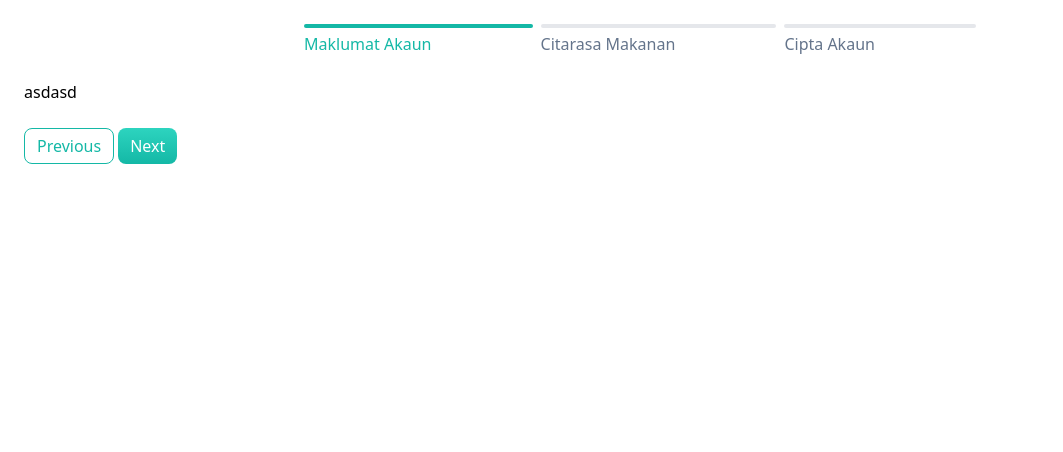
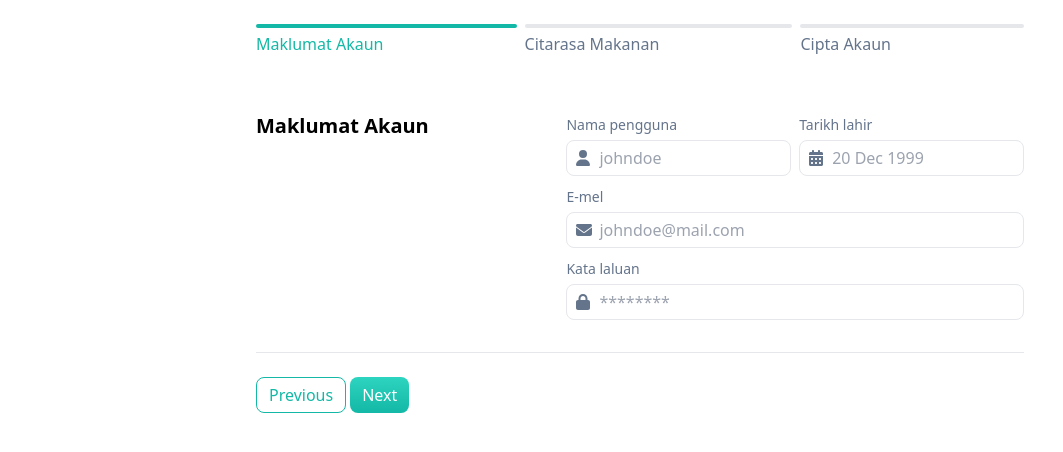
Before and after one commit to rulkimi/dapur-ai, a Vue app in the folder client/: page /signup in a window 1280 px wide. Shown: the top 452 px of the page, without its empty margins (0-1063 px from the left). Built offline with nearby package versions, Linux system fonts and the light colour scheme.

Commit message:
add account information

```diff
--- a/client/src/components/form-input.vue
+++ b/client/src/components/form-input.vue
@@ -29,7 +29,7 @@ const handleInput = (event: Event) => {
 
 <template>
   <div class="space-y-1">
-    <label :for="id" class="text-slate-500">{{ label }}</label>
+    <label :for="id" class="text-slate-500 text-sm">{{ label }}</label>
     <div class="relative">
       <input
         :id="id"
--- /dev/null
+++ b/client/src/components/signup/account-information.vue
@@ -0,0 +1,52 @@
+<script setup lang="ts">
+import FormInput from '../form-input.vue';
+import { ref } from 'vue';
+
+const username = ref<string>('')
+const birthDate = ref<string>('')
+const email = ref<string>('')
+const password = ref<string>('')
+</script>
+
+<template>
+  <div class="grid grid-cols-5 gap-2 border-b py-8">
+    <div class="col-span-2 font-semibold text-xl">Maklumat Akaun</div>
+    <div class="col-span-3 space-y-2">
+      <div class="flex gap-2">
+        <FormInput
+          class="flex-grow"
+          v-model="username"
+          id="username"
+          label="Nama pengguna"
+          placeholder="johndoe"
+          icon="user"
+        />
+        <FormInput
+          class="flex-grow"
+          v-model="birthDate"
+          id="birth-date"
+          label="Tarikh lahir"
+          placeholder="20 Dec 1999"
+          icon="calendar-alt"
+        />
+      </div>
+      <div class="space-y-2">
+        <FormInput
+          v-model="email"
+          id="email"
+          label="E-mel"
+          placeholder="johndoe@mail.com"
+          icon="envelope"
+        />
+        <FormInput
+          v-model="password"
+          id="password"
+          type="password"
+          label="Kata laluan"
+          placeholder="********"
+          icon="lock"
+        />
+      </div>
+    </div>
+  </div>
+</template>
--- a/client/src/components/stepper.vue
+++ b/client/src/components/stepper.vue
@@ -7,16 +7,25 @@ defineProps<{
   currentStep: number
   steps: Step[]
 }>()
+
+const emit = defineEmits<{
+  (e: 'update:currentStep', step: number): void
+}>()
+
+const handleClick = (index: number) => {
+  emit('update:currentStep', index + 1)
+}
 </script>
 
 <template>
-  <div class="space-y-6">
-    <ul class="flex gap-2 justify-between max-w-2xl mx-auto">
+  <div class="space-y-6 mx-auto max-w-3xl">
+    <ul class="flex gap-2 justify-between">
       <li
         v-for="(step, index) in steps"
         :key="index"
-        class="flex-grow"
+        class="flex-grow cursor-pointer"
         :class="currentStep >= index + 1 ? 'text-teal-500' : 'text-slate-500'"
+        @click="handleClick(index)"
       >
         <div
           class="h-1 rounded-full mb-1"
--- a/client/src/pages/signup.vue
+++ b/client/src/pages/signup.vue
@@ -3,6 +3,7 @@ import { ref } from 'vue';
 import Button from '../components/button.vue';
 import Stepper, { type Step } from '../components/stepper.vue';
 import FoodPreferences from '../components/signup/food-preferences.vue';
+import AccountInformation from '../components/signup/account-information.vue';
 
 const steps: Step[] = [
   { title: 'Maklumat Akaun' },
@@ -18,16 +19,20 @@ const handleNextStep = () => {
   if (currentStep.value === steps.length) return;
   currentStep.value++
 }
+const handleStepChange = (step: number) => {
+  currentStep.value = step;
+}
 </script>
 
 <template>
   <Stepper
     :current-step="currentStep"
     :steps="steps"
+    @update:currentStep="handleStepChange"
   >
     <template #content="{ step }">
       <div v-if="step.title === 'Maklumat Akaun'">
-        asdasd
+        <AccountInformation />
       </div>
       <div v-else-if="step.title === 'Citarasa Makanan'">
         <FoodPreferences>
--- a/client/src/plugins/fontawesomeicons.ts
+++ b/client/src/plugins/fontawesomeicons.ts
@@ -25,6 +25,8 @@ import {
   faBookOpen,
   faArrowLeft,
   faUsers,
+  faUser,
+  faCalendarAlt
 } from '@fortawesome/free-solid-svg-icons'
 
 /* add icons to the library */
@@ -48,6 +50,8 @@ library.add(
   faBookOpen,
   faArrowLeft,
   faUsers,
+  faUser,
+  faCalendarAlt
 )
 
 export default FontAwesomeIcon;
```
